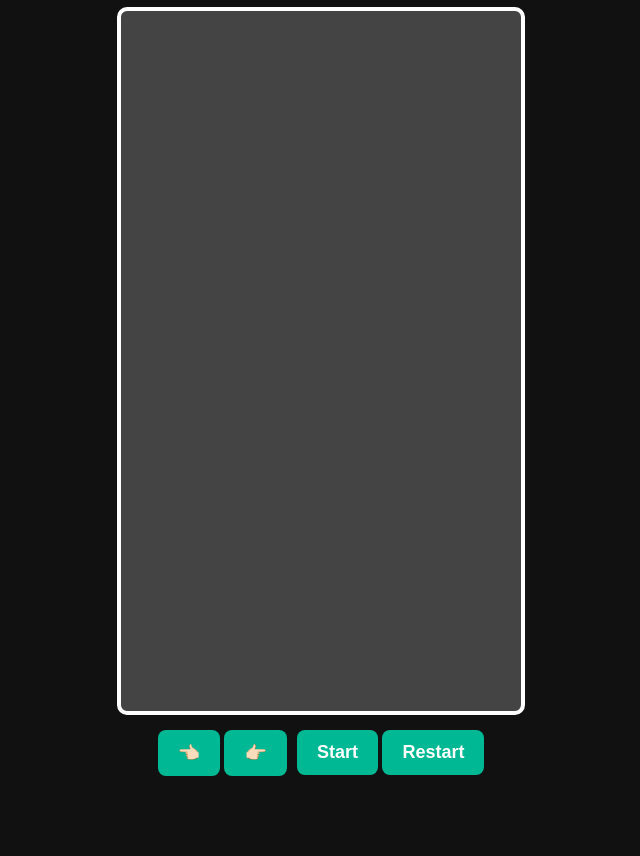
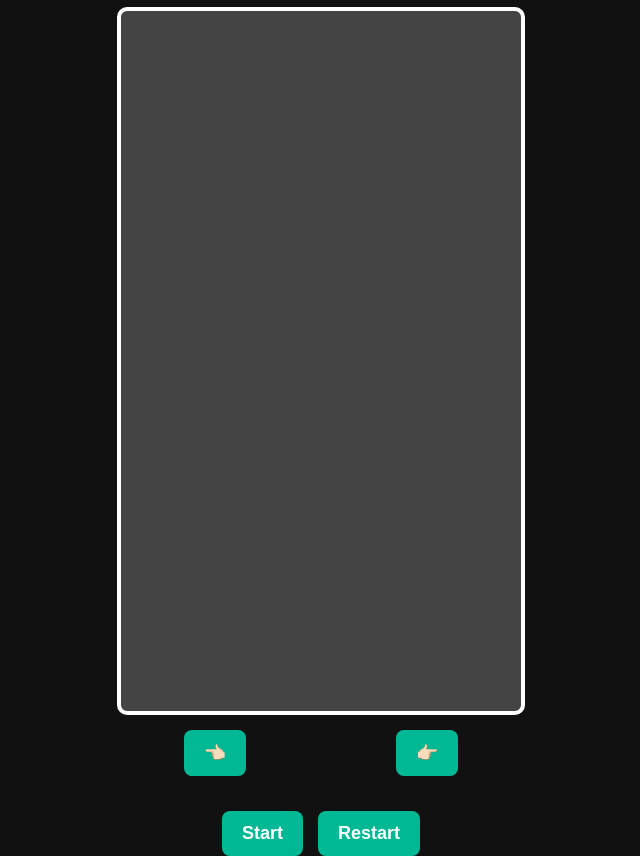
Before and after one commit to harshal-shr/Game-car, a plain HTML site: page index.html in a window 1280 px wide. Shown: the part 79-935 px from the top of the page, without its empty margins (319-959 px from the left). Before the commit the page ends 855 px from the top, so only its background shows below. Drawn offline with Linux system fonts and the light colour scheme.

Commit message:
Add flexbox styles for controls and buttons

```diff
--- a/style.css
+++ b/style.css
@@ -81,3 +81,19 @@ button:hover{
         flex-wrap:wrap;
     }
 }
+.controls{
+    display:flex;
+    flex-direction:column;
+    align-items:center;
+}
+
+.arrows{
+    display:flex;
+    gap:150px;      /* Arrow मधलं अंतर */
+    margin-bottom:25px;
+}
+
+.buttons{
+    display:flex;
+    gap:15px;
+}
```
